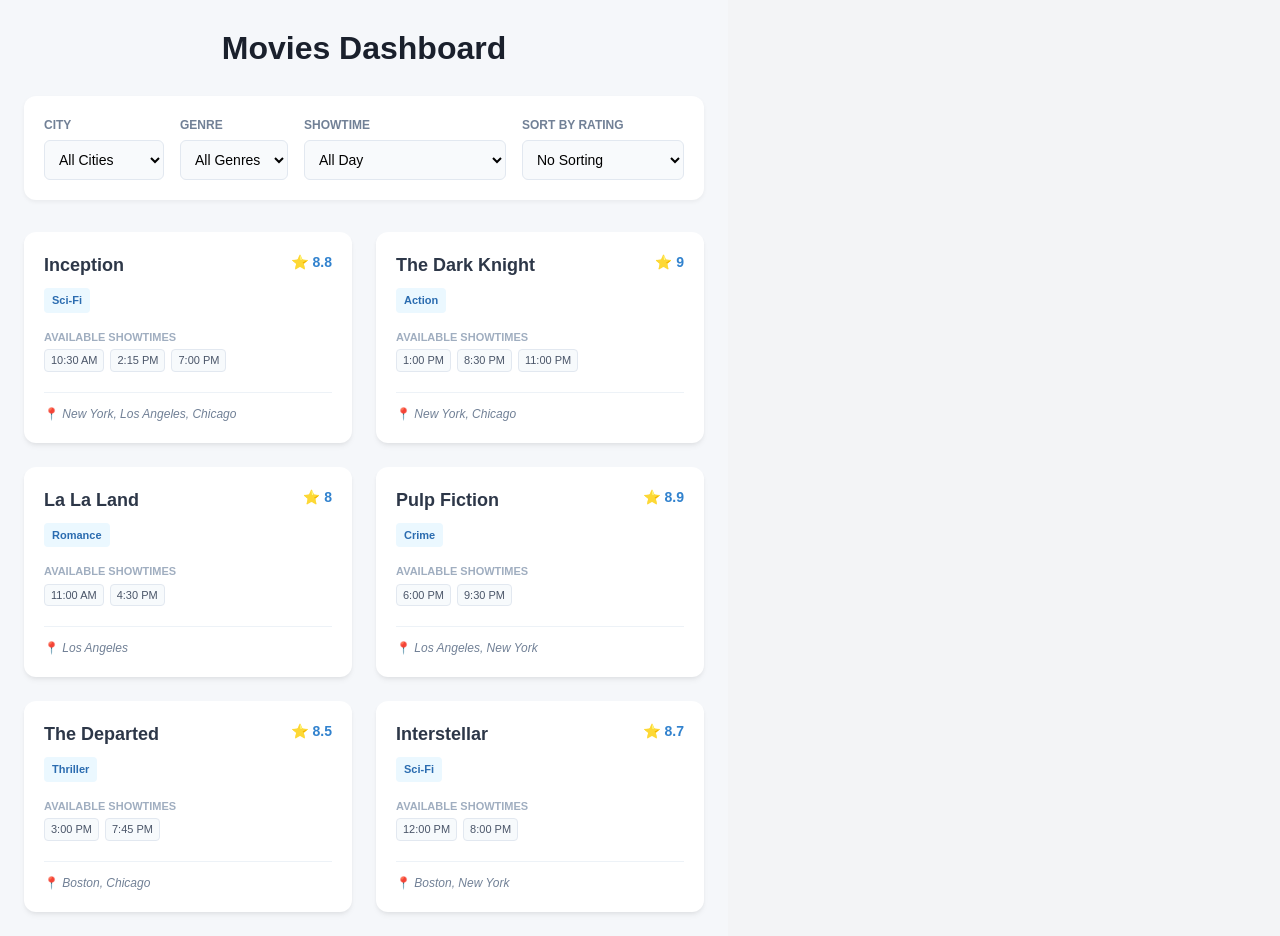
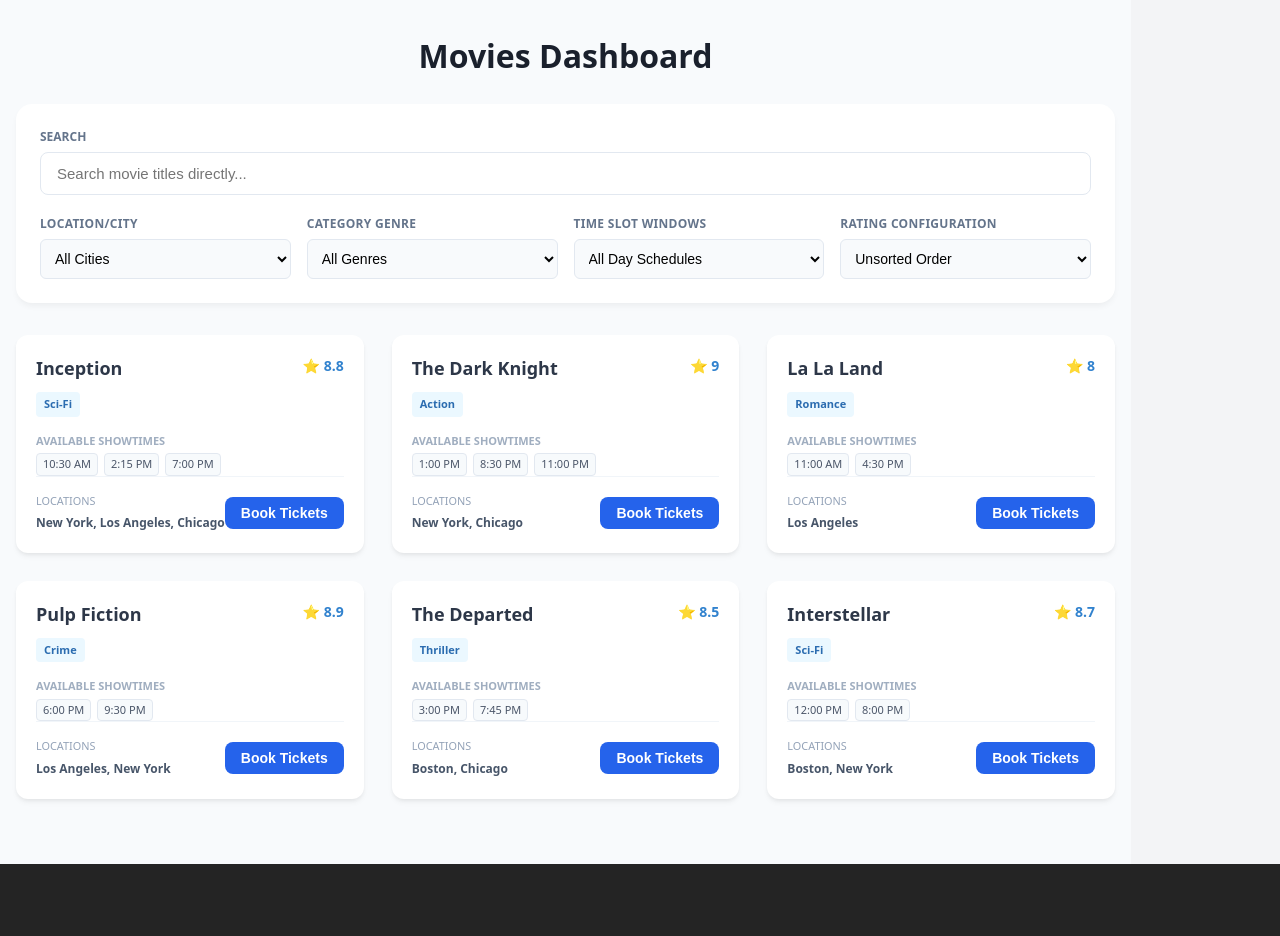
Before and after one commit to shankargunukula/ticket-booking-system, a React (Vite) app in the folder web-frontend/: page / in a window 1280 px wide. After the commit the page ends 864 px from the top, so only its background shows below. Built offline with nearby package versions, Linux system fonts and the light colour scheme.

Commit message:
book tickets button

```diff
--- a/web-frontend/src/App.tsx
+++ b/web-frontend/src/App.tsx
@@ -6,7 +6,7 @@ export default function App() {
   const [userIsAuthenticated, setUserIsAuthenticated] = useState(true);
 
   if (userIsAuthenticated) {
-    return <Dashboard />;
+    return <Dashboard/>;
   }
 
   return (
--- a/web-frontend/src/components/Dashboard.tsx
+++ b/web-frontend/src/components/Dashboard.tsx
@@ -1,17 +1,6 @@
 import React, { useState, useMemo } from 'react';
-
-// Mock Data Structure with Genres, Showtimes, and Ratings
-const MOVIE_DATA = [
-  { id: 1, title: "Inception", cities: ["New York", "Los Angeles", "Chicago"], genre: "Sci-Fi", rating: 8.8, showtimes: ["10:30 AM", "2:15 PM", "7:00 PM"] },
-  { id: 2, title: "The Dark Knight", cities: ["New York", "Chicago"], genre: "Action", rating: 9.0, showtimes: ["1:00 PM", "8:30 PM", "11:00 PM"] },
-  { id: 3, title: "La La Land", cities: ["Los Angeles"], genre: "Romance", rating: 8.0, showtimes: ["11:00 AM", "4:30 PM"] },
-  { id: 4, title: "Pulp Fiction", cities: ["Los Angeles", "New York"], genre: "Crime", rating: 8.9, showtimes: ["6:00 PM", "9:30 PM"] },
-  { id: 5, title: "The Departed", cities: ["Boston", "Chicago"], genre: "Thriller", rating: 8.5, showtimes: ["3:00 PM", "7:45 PM"] },
-  { id: 6, title: "Interstellar", cities: ["Boston", "New York"], genre: "Sci-Fi", rating: 8.7, showtimes: ["12:00 PM", "8:00 PM"] }
-];
-
-const CITIES = ["All Cities", "New York", "Los Angeles", "Chicago", "Boston"];
-const GENRES = ["All Genres", "Sci-Fi", "Action", "Romance", "Crime", "Thriller"];
+import { MOCK_MOVIES_DATABASE, STATIC_FILTERS } from './mock/moviesMockData';
+import TicketBookingModal from './TicketBookingModal'; // Path to the file code above
 
 // Helper to categorize time slots
 const getFilterPeriod = (timeStr) => {
@@ -27,104 +16,138 @@ const getFilterPeriod = (timeStr) => {
   return "Evening";
 };
 
-export default function MovieDashboard() {
-  // State Trackers
+export default function Dashboard() {
+  // Navigation & Multi-Filter States
+    const [searchTerm, setSearchTerm] = useState("");
     const [selectedCity, setSelectedCity] = useState("All Cities");
     const [selectedGenre, setSelectedGenre] = useState("All Genres");
     const [selectedTimeOfDay, setSelectedTimeOfDay] = useState("All Times");
-  const [sortBy, setSortBy] = useState("default"); // default, highToLow, lowToHigh
+    const [sortBy, setSortBy] = useState("default");
 
-  // Unified Multi-Filter & Sort Logic
+    // Booking Flow States
+    const [activeMovie, setActiveMovie] = useState(null);
+    const [selectedShowtime, setSelectedShowtime] = useState("");
+    const [ticketCount, setTicketCount] = useState(1);
+    const [bookingConfirmed, setBookingConfirmed] = useState(false);
+
+ // Unified Multi-Filter & Search Engine Computing Pipeline
    const filteredAndSortedMovies = useMemo(() => {
-    let result = [...MOVIE_DATA];
+     let dataset = [...MOCK_MOVIES_DATABASE];
 
-    // 1. City Filter
-    if (selectedCity !== "All Cities") {
-      result = result.filter(movie => movie.cities.includes(selectedCity));
+     // Text String Name Search Indexing
+     if (searchTerm.trim() !== "") {
+       dataset = dataset.filter(movie =>
+         movie.title.toLowerCase().includes(searchTerm.toLowerCase())
+       );
      }
 
-    // 2. Genre Filter
-    if (selectedGenre !== "All Genres") {
-      result = result.filter(movie => movie.genre === selectedGenre);
+     // City Selection Constraints
+     if (selectedCity !== "All Cities") {
+       dataset = dataset.filter(movie => movie.cities.includes(selectedCity));
      }
 
-    // 3. Showtime Period Filter (Morning, Afternoon, Evening)
+     // Genre Selection Constraints
+     if (selectedGenre !== "All Genres") {
+       dataset = dataset.filter(movie => movie.genre === selectedGenre);
+     }
+
+     // Time Slot Allocation Windows
      if (selectedTimeOfDay !== "All Times") {
-      result = result.filter(movie =>
+       dataset = dataset.filter(movie =>
          movie.showtimes.some(time => getFilterPeriod(time) === selectedTimeOfDay)
        );
      }
 
-    // 4. Sorting logic
-    if (sortBy === "highToLow") {
-      result.sort((a, b) => b.rating - a.rating);
-    } else if (sortBy === "lowToHigh") {
-      result.sort((a, b) => a.rating - b.rating);
-    }
+     // Mathematical Sorting Operations
+     if (sortBy === "highToLow") dataset.sort((a, b) => b.rating - a.rating);
+     if (sortBy === "lowToHigh") dataset.sort((a, b) => a.rating - b.rating);
 
-    return result;
-  }, [selectedCity, selectedGenre, selectedTimeOfDay, sortBy]);
+     return dataset;
+   }, [searchTerm, selectedCity, selectedGenre, selectedTimeOfDay, sortBy]);
+
+
+  // Handle open booking flow modal
+  const triggerBookingModal = (movie) => {
+    setActiveMovie(movie);
+    setSelectedShowtime(movie.showtimes[0]); // Default selection
+    setTicketCount(1);
+    setBookingConfirmed(false);
+  };
+
+  // Close booking modal workspace cleanly
+  const resetModalState = () => {
+    setActiveMovie(null);
+    setBookingConfirmed(false);
+  };
 
   return (
-    <div style={{ padding: '24px', fontFamily: 'sans-serif', backgroundColor: '#f5f7fa', minHeight: '100vh' }}>
+   <div style={{ minWidth: '1000px', padding: '32px 16px', fontFamily: 'system-ui, sans-serif', backgroundColor: '#f8fafc', minHeight: '100vh', color: '#0f172a' }}>
 
       {/* Top Header */}
-      <h1 style={{ margin: '0 0 24px 0', color: '#1a202c', textAlign: 'center' }}>Movies Dashboard</h1>
+      <h1 style={{ maxWidth: '1200px', margin: '0 0 24px 0', color: '#1a202c', textAlign: 'center' }}>Movies Dashboard</h1>
 
-      {/* Filter Toolbar Panel */}
-      <div style={{
-        backgroundColor: '#ffffff',
-        padding: '20px',
-        borderRadius: '12px',
-        boxShadow: '0 2px 4px rgba(0,0,0,0.05)',
-        display: 'flex',
-        flexWrap: 'wrap',
-        gap: '16px',
-        marginBottom: '32px',
-        alignItems: 'center'
-      }}>
-        {/* City Filter */}
-        <div style={{ flex: '1 minmax(150px, 1fr)' }}>
-          <label style={{ display: 'block', fontSize: '12px', fontWeight: 'bold', color: '#718096', marginBottom: '6px' }}>CITY</label>
+
+      {/* Advanced Filter Toolbar + Search Core */}
+      <div style={{ maxWidth: '1200px', margin: '0 auto 32px auto', backgroundColor: '#ffffff', borderRadius: '16px', padding: '24px', boxShadow: '0 4px 6px -1px rgb(0 0 0 / 0.05)' }}>
+
+        {/* Row 1: Unified Text String Search Field */}
+        <div style={{ marginBottom: '20px' }}>
+          <label style={{ display: 'block', fontSize: '0.75rem', fontWeight: '700', color: '#64748b', marginBottom: '6px', textTransform: 'uppercase' }}>Search</label>
+          <input
+            type="text"
+            placeholder="Search movie titles directly..."
+            value={searchTerm}
+            onChange={(e) => setSearchTerm(e.target.value)}
+            style={{ width: '100%', padding: '12px 16px', borderRadius: '8px', border: '1px solid #e2e8f0', fontSize: '15px', boxSizing: 'border-box', outline: 'none', transition: 'border 0.2s' }}
+          />
+        </div>
+
+
+        {/* Row 2: Secondary Dropdown Target Groups */}
+        <div style={{ display: 'grid', gridTemplateColumns: 'repeat(auto-fit, minmax(200px, 1fr))', gap: '16px' }}>
+          <div>
+            <label style={labelStyle}>Location/City</label>
             <select value={selectedCity} onChange={(e) => setSelectedCity(e.target.value)} style={selectStyle}>
-            {CITIES.map(c => <option key={c} value={c}>{c}</option>)}
+              {STATIC_FILTERS.cities.map(c => <option key={c} value={c}>{c}</option>)}
             </select>
           </div>
 
-        {/* Genre Filter */}
-        <div style={{ flex: '1 minmax(150px, 1fr)' }}>
-          <label style={{ display: 'block', fontSize: '12px', fontWeight: 'bold', color: '#718096', marginBottom: '6px' }}>GENRE</label>
+          <div>
+            <label style={labelStyle}>Category Genre</label>
             <select value={selectedGenre} onChange={(e) => setSelectedGenre(e.target.value)} style={selectStyle}>
-            {GENRES.map(g => <option key={g} value={g}>{g}</option>)}
+              {STATIC_FILTERS.genres.map(g => <option key={g} value={g}>{g}</option>)}
             </select>
           </div>
 
-        {/* Showtime Filter */}
-        <div style={{ flex: '1 minmax(150px, 1fr)' }}>
-          <label style={{ display: 'block', fontSize: '12px', fontWeight: 'bold', color: '#718096', marginBottom: '6px' }}>SHOWTIME</label>
+          <div>
+            <label style={labelStyle}>Time Slot Windows</label>
             <select value={selectedTimeOfDay} onChange={(e) => setSelectedTimeOfDay(e.target.value)} style={selectStyle}>
-            <option value="All Times">All Day</option>
-            <option value="Morning">Morning (Before 12 PM)</option>
-            <option value="Afternoon">Afternoon (12 PM - 5 PM)</option>
-            <option value="Evening">Evening (After 5 PM)</option>
+              <option value="All Times">All Day Schedules</option>
+              <option value="Morning">Morning Slots</option>
+              <option value="Afternoon">Afternoon Slots</option>
+              <option value="Evening">Evening Slots</option>
             </select>
           </div>
 
-        {/* Rating Sorting */}
-        <div style={{ flex: '1 minmax(150px, 1fr)' }}>
-          <label style={{ display: 'block', fontSize: '12px', fontWeight: 'bold', color: '#718096', marginBottom: '6px' }}>SORT BY RATING</label>
+          <div>
+            <label style={labelStyle}>Rating Configuration</label>
             <select value={sortBy} onChange={(e) => setSortBy(e.target.value)} style={selectStyle}>
-            <option value="default">No Sorting</option>
+              <option value="default">Unsorted Order</option>
               <option value="highToLow">Highest Rated First</option>
               <option value="lowToHigh">Lowest Rated First</option>
             </select>
           </div>
         </div>
 
-      {/* Results Matrix */}
-      <div style={{ display: 'grid', gridTemplateColumns: 'repeat(auto-fill, minmax(280px, 1fr))', gap: '24px' }}>
+        </div>
+
+
+
+     {/* Primary Reactive Movie Cards Grid */}
+      <div style={{ maxWidth: '1200px', margin: '0 auto', display: 'grid', gridTemplateColumns: 'repeat(auto-fill, minmax(320px, 1fr))', gap: '28px' }}>
         {filteredAndSortedMovies.map(movie => (
           <div key={movie.id} style={cardStyle}>
+          {/* Visual Cover Banner Image element */}
             <div>
               <div style={{ display: 'flex', justifyContent: 'space-between', alignItems: 'flex-start', marginBottom: '8px' }}>
                 <h3 style={{ margin: 0, color: '#2d3748', fontSize: '18px' }}>{movie.title}</h3>
@@ -144,9 +167,18 @@ export default function MovieDashboard() {
               </div>
             </div>
 
-            <div style={{ marginTop: '20px', borderTop: '1px solid #edf2f7', paddingTop: '12px', fontSize: '12px', color: '#718096' }}>
-              📍 <i>{movie.cities.join(', ')}</i>
+
+{/* Action and pricing contextual row */}
+              <div style={{ borderTop: '1px solid #f1f5f9', paddingTop: '16px', display: 'flex', alignItems: 'center', justifyContent: 'space-between' }}>
+                <div>
+                  <span style={{ display: 'block', fontSize: '0.68rem', color: '#94a3b8' }}>LOCATIONS</span>
+                  <span style={{ fontSize: '0.75rem', fontWeight: '600', color: '#475569' }}>{movie.cities.join(', ')}</span>
                 </div>
+                <button onClick={() => triggerBookingModal(movie)} style={bookButtonStyle}>
+                  Book Tickets
+                </button>
+              </div>
+
           </div>
         ))}
       </div>
@@ -163,6 +195,28 @@ export default function MovieDashboard() {
 }
 
 // Minimalist Reusable Layout Styles
+const bookButtonStyle = {
+    backgroundColor: '#2563eb',
+    color: '#ffffff',
+    border: 'none',
+    padding: '8px 16px',
+    borderRadius: '8px',
+    fontWeight: '600',
+    fontSize: '0.875rem',
+    cursor: 'pointer',
+    transition: 'background-color 0.15s'
+};
+
+const labelStyle = {
+    display: 'block',
+    fontSize: '0.75rem',
+    fontWeight: '700',
+    color: '#64748b',
+    marginBottom: '6px',
+    textTransform: 'uppercase',
+    letterSpacing: '0.025em'
+};
+
 const selectStyle = {
   width: '100%',
   padding: '10px',
--- /dev/null
+++ b/web-frontend/src/components/mock/moviesMockData.js
@@ -0,0 +1,73 @@
+export const MOCK_MOVIES_DATABASE = [
+  {
+    id: "mv-101",
+    title: "Inception",
+    cities: ["New York", "Los Angeles", "Chicago"],
+    genre: "Sci-Fi",
+    rating: 8.8,
+    synopsis: "A thief who steals corporate secrets through the use of dream-sharing technology is given the inverse task of planting an idea into the mind of a C.E.O.",
+    bannerUrl: "https://unsplash.com",
+    showtimes: ["10:30 AM", "2:15 PM", "7:00 PM"],
+    ticketPrice: 14.50
+  },
+  {
+    id: "mv-102",
+    title: "The Dark Knight",
+    cities: ["New York", "Chicago"],
+    genre: "Action",
+    rating: 9.0,
+    synopsis: "When the menace known as the Joker wreaks havoc and chaos on the people of Gotham, Batman must accept one of the greatest psychological and physical tests of his ability to fight injustice.",
+    bannerUrl: "https://unsplash.com",
+    showtimes: ["1:00 PM", "8:30 PM", "11:00 PM"],
+    ticketPrice: 16.00
+  },
+  {
+    id: "mv-103",
+    title: "La La Land",
+    cities: ["Los Angeles"],
+    genre: "Romance",
+    rating: 8.0,
+    synopsis: "While navigating their careers in Los Angeles, a pianist and an actress fall in love while attempting to reconcile their aspirations for the future.",
+    bannerUrl: "https://unsplash.com",
+    showtimes: ["11:00 AM", "4:30 PM"],
+    ticketPrice: 12.00
+  },
+  {
+    id: "mv-104",
+    title: "Pulp Fiction",
+    cities: ["Los Angeles", "New York"],
+    genre: "Crime",
+    rating: 8.9,
+    synopsis: "The lives of two mob hitmen, a boxer, a gangster and his wife, and a pair of diner bandits intertwine in four tales of violence and redemption.",
+    bannerUrl: "https://unsplash.com",
+    showtimes: ["6:00 PM", "9:30 PM"],
+    ticketPrice: 13.50
+  },
+  {
+    id: "mv-105",
+    title: "The Departed",
+    cities: ["Boston", "Chicago"],
+    genre: "Thriller",
+    rating: 8.5,
+    synopsis: "An undercover cop and a mole in the police force attempt to identify each other while infiltrating an Irish gang in South Boston.",
+    bannerUrl: "https://unsplash.com",
+    showtimes: ["3:00 PM", "7:45 PM"],
+    ticketPrice: 14.00
+  },
+  {
+    id: "mv-106",
+    title: "Interstellar",
+    cities: ["Boston", "New York"],
+    genre: "Sci-Fi",
+    rating: 8.7,
+    synopsis: "When Earth becomes uninhabitable, a team of explorers travels through a wormhole in space in an attempt to ensure humanity's survival.",
+    bannerUrl: "https://unsplash.com",
+    showtimes: ["12:00 PM", "8:00 PM"],
+    ticketPrice: 15.00
+  }
+];
+
+export const STATIC_FILTERS = {
+  cities: ["All Cities", "New York", "Los Angeles", "Chicago", "Boston"],
+  genres: ["All Genres", "Sci-Fi", "Action", "Romance", "Crime", "Thriller"]
+};
```
Lines whose indentation alone changed are shown as unchanged.
